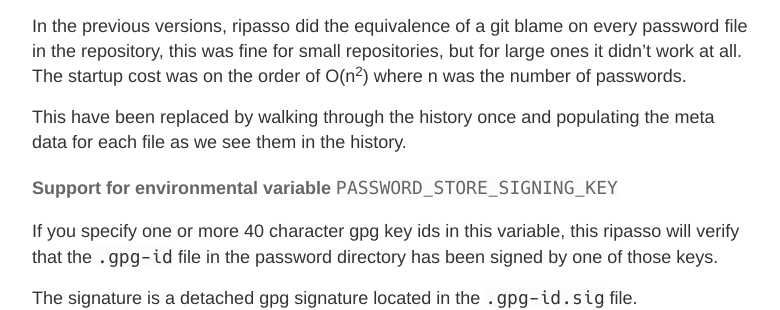
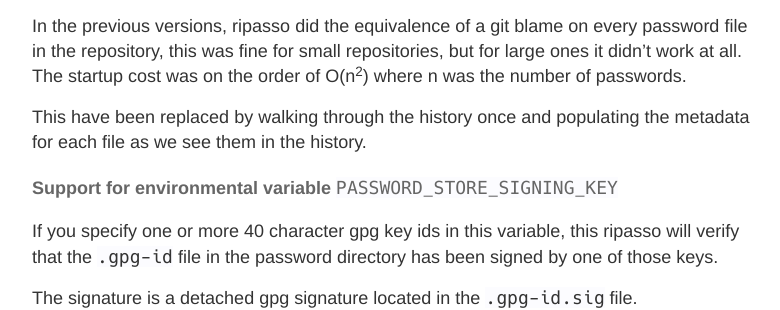
Before and after one commit to labanskoller/hackeriet_blog, a Jekyll site: the page built from _posts/2020-01-26-Ripasso-release-0-4-0.md, in a window 1280 px wide and 900 px high, scrolled down 1246 px. Shown: the part 153-463 px from the top of the window, without its empty margins (248-1028 px from the left). Built offline with Jekyll 4.4.1, drawn with Linux system fonts in a browser that asks for light colours.

Commit message:
fixed typo

```diff
--- a/_posts/2020-01-26-Ripasso-release-0-4-0.md
+++ b/_posts/2020-01-26-Ripasso-release-0-4-0.md
@@ -41,7 +41,7 @@ In the previous versions, ripasso did the equivalence of a git blame on every pa
 in the repository, this was fine for small repositories, but for large ones it didn't work
 at all. The startup cost was on the order of O(n<sup>2</sup>) where n was the number of passwords.
 
-This have been replaced by walking through the history once and populating the meta data
+This have been replaced by walking through the history once and populating the metadata
 for each file as we see them in the history.
 
 #### Support for environmental variable `PASSWORD_STORE_SIGNING_KEY`
```
